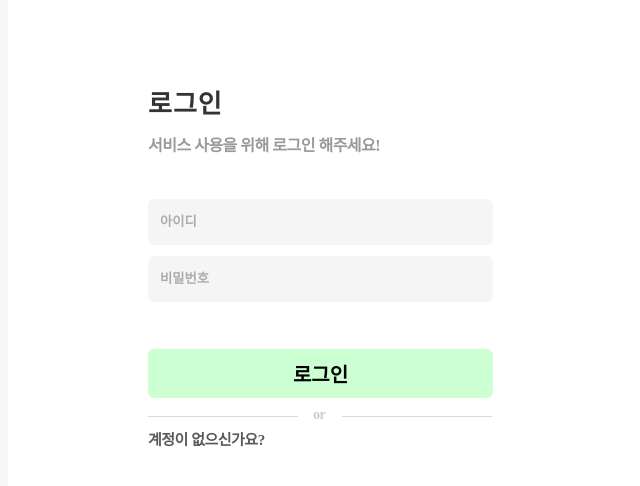
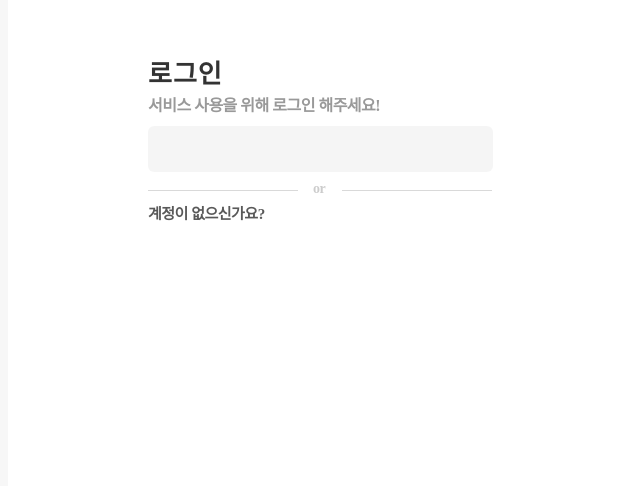
Before and after one commit to SimpleLearnEnglish/Langtudy-frontend, a Next.js app: page /auth/login in a window 1280 px wide. Shown: the part 108-594 px from the top of the page, without its empty margins (504-1144 px from the left). Built offline with nearby package versions, Linux system fonts and the light colour scheme; a web font is replaced by a local one.

Commit message:
🔨 Login Form Components

```diff
--- a/src/components/Auth/Login/Form/styled.ts
+++ b/src/components/Auth/Login/Form/styled.ts
@@ -4,7 +4,7 @@ import { Link } from 'react-router-dom';
 export const LoginMainContainer = styled.div`
   width: 70%;
   padding-top: 5rem;
-  margin-top: 15rem;
+  margin-top: 12rem;
   @media screen and (max-width: 400px) {
     margin: 0;
   }
@@ -23,7 +23,7 @@ export const LoginTitle = styled.div`
 `;
 
 export const LoginDescriptionContainer = styled.div`
-  margin-top: 2rem;
+  margin-top: 1rem;
 `;
 
 export const LoginDescription = styled.div`
--- a/src/components/Auth/Login/InputForm/index.tsx
+++ b/src/components/Auth/Login/InputForm/index.tsx
@@ -1,40 +1,31 @@
 import React from 'react';
 import * as S from './styled';
 
-export interface InputType {
-  setUserId: any;
-  setUserPw: any;
-  Login: any;
+export interface LoginInputType {
+  setData: any;
+  name: string;
+  type: string;
+  placeholder: string;
 }
 
-export const LoginInput: React.FC<InputType> = ({
-  setUserId,
-  setUserPw,
-  Login,
+export const LoginInput: React.FC<LoginInputType> = ({
+  setData,
+  name,
+  type,
+  placeholder,
 }) => {
   return (
     <>
-      <S.AuthContainerId>
-        <S.AuthId
-          placeholder="아이디"
-          type="text"
+      <S.AuthContainer>
+        <S.AuthInput
+          placeholder={placeholder}
+          name={name}
+          type={type}
           onChange={(event: any) => {
-            setUserId(event.target.value);
+            setData(event.target.value);
           }}
         />
-      </S.AuthContainerId>
-      <S.AuthContainerPw>
-        <S.AuthPw
-          placeholder="비밀번호"
-          type="password"
-          onChange={(event: any) => {
-            setUserPw(event.target.value);
-          }}
-        />
-      </S.AuthContainerPw>
-      <S.ButtonContainer>
-        <S.AuthButton onClick={Login}>로그인</S.AuthButton>
-      </S.ButtonContainer>
+      </S.AuthContainer>
     </>
   );
 };
--- a/src/components/Auth/Login/InputForm/styled.ts
+++ b/src/components/Auth/Login/InputForm/styled.ts
@@ -1,9 +1,9 @@
 import styled from '@emotion/styled';
 
-export const AuthContainerId = styled.div`
+export const AuthContainer = styled.div`
   width: 34.5rem;
   background: rgba(0, 0, 0, 0.04);
-  margin-top: 4.5rem;
+  margin-top: 1.2rem;
   margin-left: 4rem;
   border-radius: 0.6rem;
   &:focus-within {
@@ -14,22 +14,8 @@ export const AuthContainerId = styled.div`
   }
 `;
 
-export const AuthContainerPw = styled.div`
-  width: 34.5rem;
-  background: rgba(0, 0, 0, 0.04);
-  margin-top: 1.1rem;
-  margin-left: 4rem;
-  border-radius: 0.6rem;
-  &:focus-within {
-    background: rgba(0, 0, 0, 0.06);
-  }
-  @media screen and (max-width: 400px) {
-    margin: 2rem 0 0 2.2rem;
-  }
-`;
-
-export const AuthId = styled.input`
-  width: 80%;
+export const AuthInput = styled.input`
+  width: 100%;
   border: none;
   background: none;
   font-weight: bold;
@@ -39,30 +25,10 @@ export const AuthId = styled.input`
     padding-top: 2rem;
     padding-bottom: 2rem;
   }
+  padding-left: 2rem;
   padding-top: 1.5rem;
   padding-bottom: 1.5rem;
   outline: none;
-  margin-left: 1rem;
-  ::placeholder {
-    color: rgba(0, 0, 0, 0.3);
-  }
-`;
-
-export const AuthPw = styled.input`
-  width: 80%;
-  border: none;
-  background: none;
-  font-weight: bold;
-  border-radius: 0.6rem;
-  @media screen and (max-width: 768px) {
-    font-size: 2rem;
-    padding-top: 2rem;
-    padding-bottom: 2rem;
-  }
-  padding-top: 1.5rem;
-  padding-bottom: 1.5rem;
-  outline: none;
-  margin-left: 1rem;
   ::placeholder {
     color: rgba(0, 0, 0, 0.3);
   }
```
